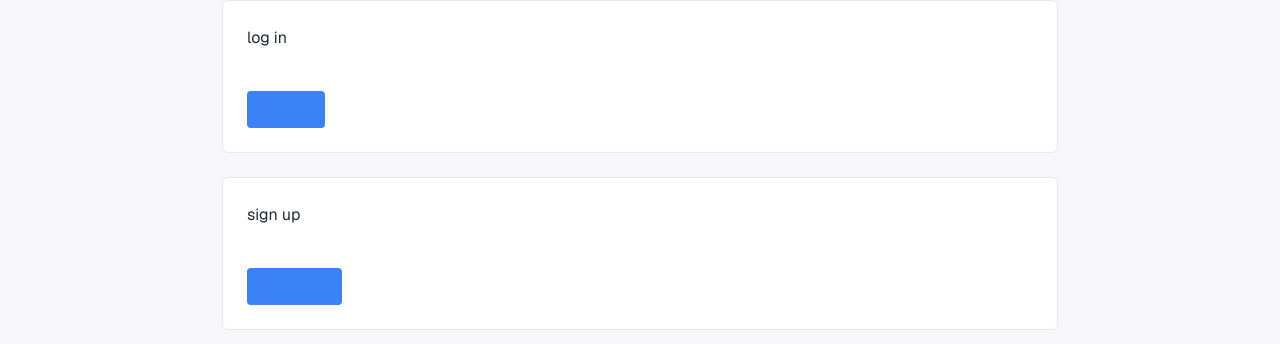
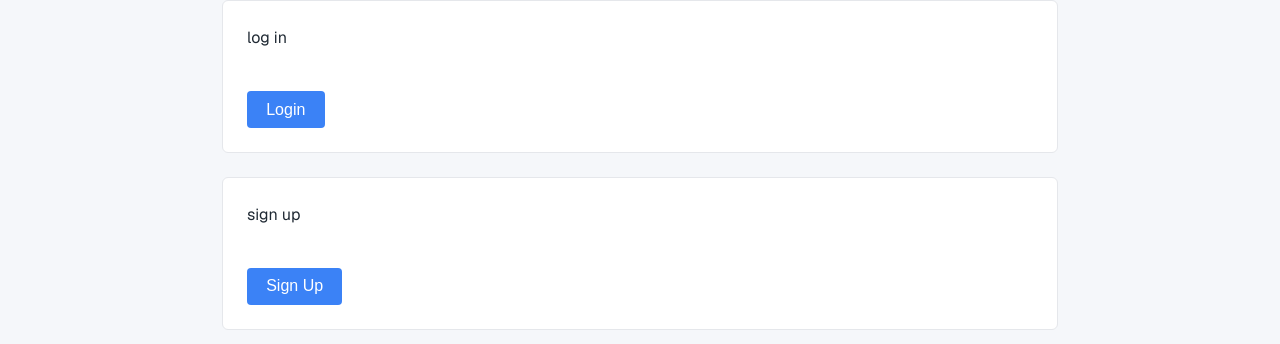
Before and after one commit to antonsmari/VEF-3V-05DU-Hopverkefni2, a Next.js app: page / in a window 1280 px wide. Shown: the part 190-534 px from the top of the page. Built offline with nearby package versions, Linux system fonts and the light colour scheme.

Commit message:
fixed button visual bug

```diff
--- a/app/globals.css
+++ b/app/globals.css
@@ -101,10 +101,6 @@ input:focus {
 
 /* BUTTONS AND LINKS */
 
-a {
-  color: white;
-}
-
 button,
 a {
 	font-size: 1rem;
@@ -128,6 +124,8 @@ button:hover {
 a {
 	color: var(--accent);
 	font-weight: 500;
+	color: white;
+	text-decoration: none;
 }
 
 a:hover {
```
